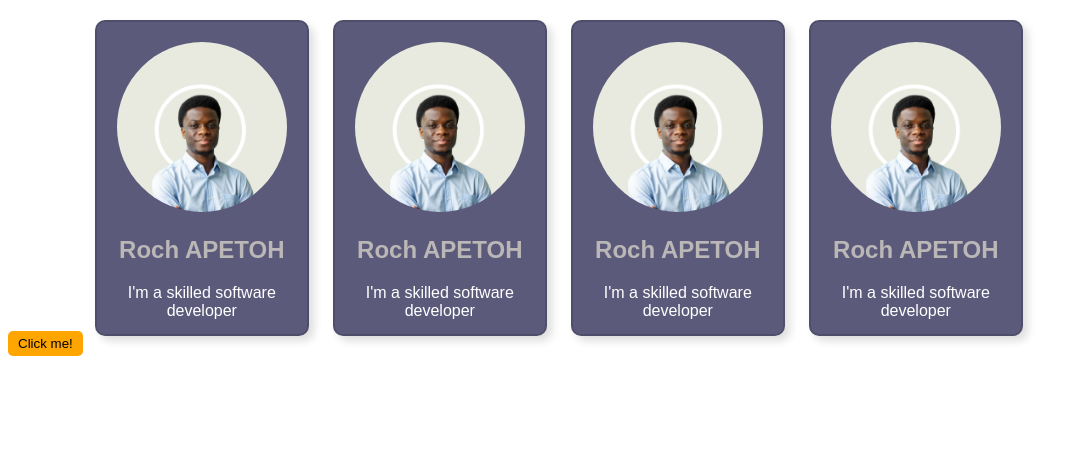
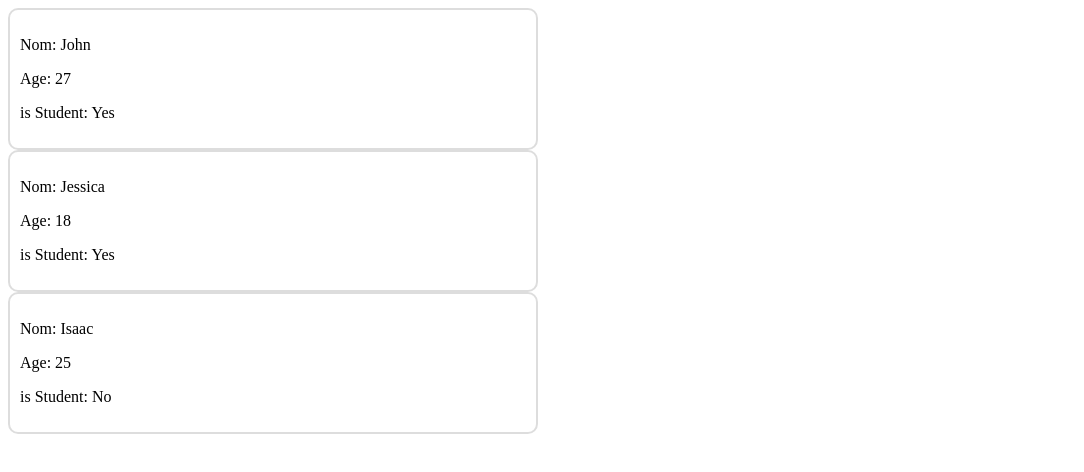
Before and after one commit to rapetoh/Quick-training-on-React-basis, a React (Vite) app in the folder React application/: page / in a window 1280 px wide. Shown: the top 472 px of the page, without its empty margins (0-1084 px from the left). Built offline with nearby package versions, Linux system fonts and the light colour scheme.

Commit message:
Used the props concepts to pass a value to a props parameter within a compenent

```diff
--- a/React application/src/App.jsx
+++ b/React application/src/App.jsx
@@ -3,6 +3,7 @@ import Footer from "./Footer"
 import Food from "./Food";
 import Card from "./Card";
 import Button from "./Button/Button.jsx";
+import Student from "./Student.jsx";
 
 function App() {
   return (
@@ -10,11 +11,17 @@ function App() {
     {/* <Header />
     <Food />
     <Footer /> */}
-    <Button></Button>
+    {/* <Button></Button>
     <Card />
     <Card />
     <Card />
-    <Card />
+    <Card />  */}
+
+    <Student name="John" age={27} isStudent = {true}/>
+    <Student name="Jessica"/>
+    <Student name="Isaac" age={25} isStudent = {false}/>
+
+
     </>
   );
 
--- /dev/null
+++ b/React application/src/Student.jsx
@@ -0,0 +1,26 @@
+import propTypes from 'prop-types';
+import defaultProps from 'prop-types';
+
+function Student (props) {
+    return (
+        <div className="student">
+            <p>Nom: {props.name}</p>
+            <p>Age: {props.age}</p>
+            <p>is Student: {props.isStudent ? "Yes" : "No"}</p>
+        </div>
+    );
+}
+
+Student.defaultProps = {
+    name: "Guest",
+    age: 18,
+    isStudent: true
+}
+
+Student.propTypes = {
+    name: propTypes.string,
+    age: propTypes.number,
+    isStudent: propTypes.bool
+}
+
+export default Student;
--- a/React application/src/index.css
+++ b/React application/src/index.css
@@ -29,3 +29,10 @@
 .card .card-text{
   font-family: Arial, sans-serif;
 }
+
+.student {
+  border: 2px solid rgba(0, 0, 0, 0.132);
+  border-radius: 10px;
+  padding: 10px;
+  width: 40%;
+}
```
